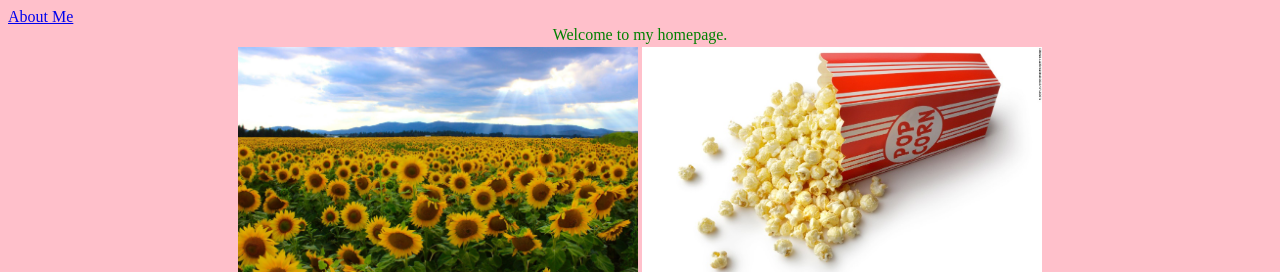
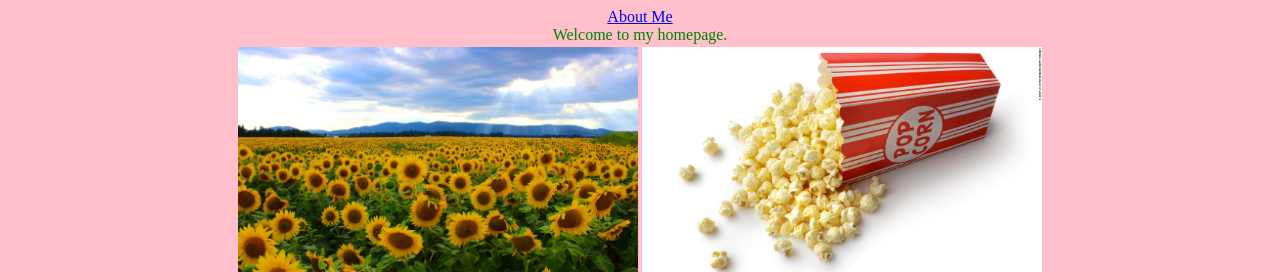
Before and after one commit to am4815/L235F17, a plain HTML site: page index.html in a window 1280 px wide. Shown: the top 272 px of the page. Drawn offline with Linux system fonts and the light colour scheme.

Commit message:
Update index.html

```diff
--- a/index.html
+++ b/index.html
@@ -6,7 +6,8 @@
 
 <body>
   </head>
-   <a href="/L235F17/HTML/AboutMe.html">About Me</a>
+  <center>
+   <A HREF="/L235F17/HTML/AboutMe.html">About Me</a>
    <body bgcolor="pink">
      <center>
        <font color="green">Welcome to my homepage. </font>
```
